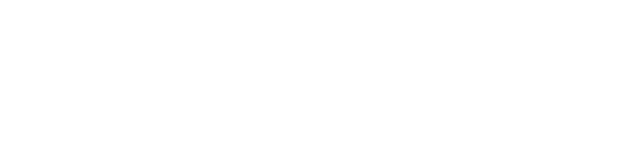
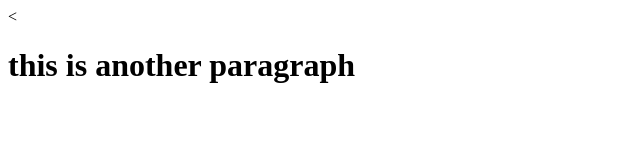
Before and after one commit to haris4121/learning-git, a plain HTML site: page index.html in a window 1280 px wide. Shown: the whole page, without its empty margins (0-640 px from the left). Drawn offline with Linux system fonts and the light colour scheme.

Commit message:
add another p tag

```diff
--- a/index.html
+++ b/index.html
@@ -4,6 +4,6 @@
 <title>Page Title</title>
 </head>
 <body>
-
+<<h1>this is another paragraph</h1>
 </body>
 </html>
```
